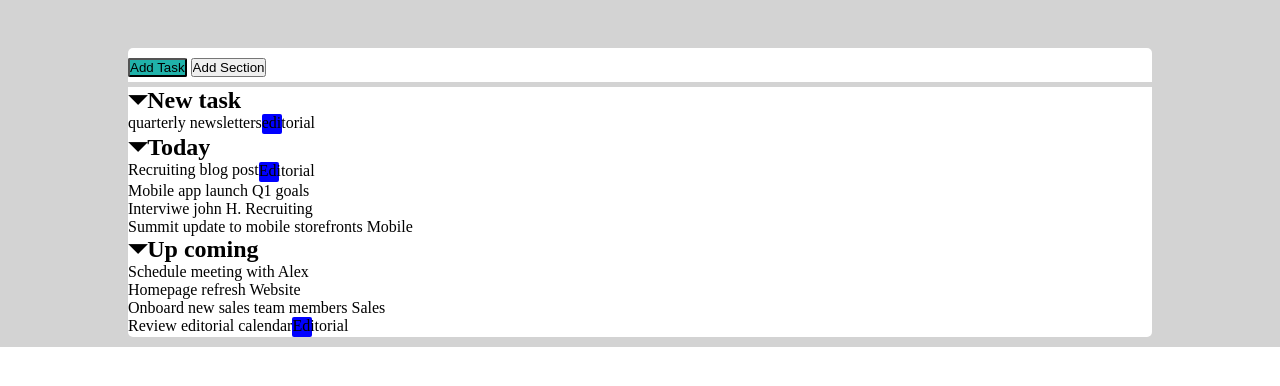
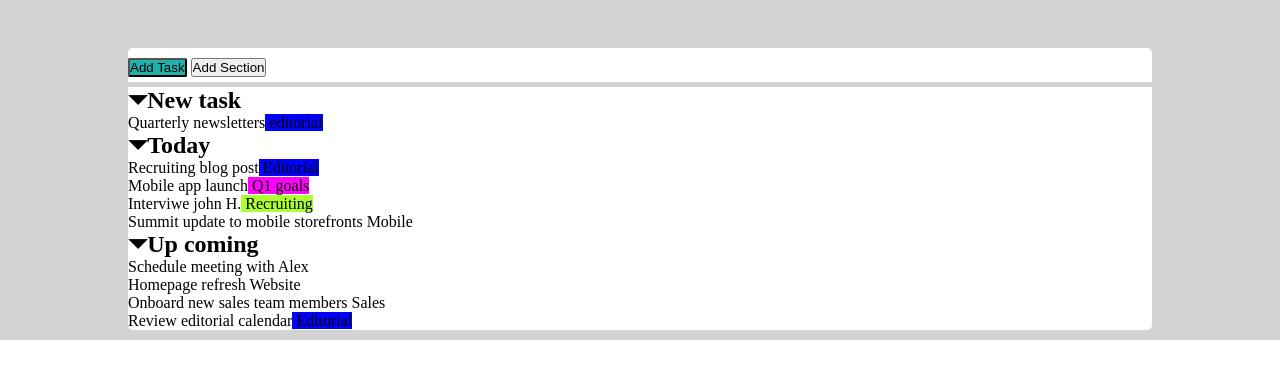
Before and after one commit to Chris-dagostino/html-css-toboolist, a plain HTML site: page index.html in a window 1280 px wide. Shown: the part 60-446 px from the top of the page. Drawn offline with Linux system fonts and the light colour scheme.

Commit message:
lista css

```diff
--- a/index.html
+++ b/index.html
@@ -37,7 +37,7 @@
                         <div>
                             <h2 class="selezione" >New task</h2>
                             <div>
-                                <span>quarterly newsletters<span class="circle-blue" > editorial</span></span>
+                                <span>Quarterly newsletters<span class="circle-blue" > editorial</span></span>
                             </div>
 
                         </div>
--- a/style.css
+++ b/style.css
@@ -64,12 +64,24 @@
     content: '\23F7';
 }
 
-.circle-blue {
+.circle {
     display: inline-block;
-    width: 20px;
+    width: 80px;
     height: 20px;
-    background-color: blue;
     text-align: center;
     vertical-align: middle;
-    border-radius: 2px;
+    border-radius: 50px;
+    color: rgb(255, 255, 255)
 }
+
+.circle-blue {
+    background-color: blue;
+}
+
+.circle-violet {
+    background-color: magenta;
+}
+
+.circle-green {
+    background-color: greenyellow;
+}
```
